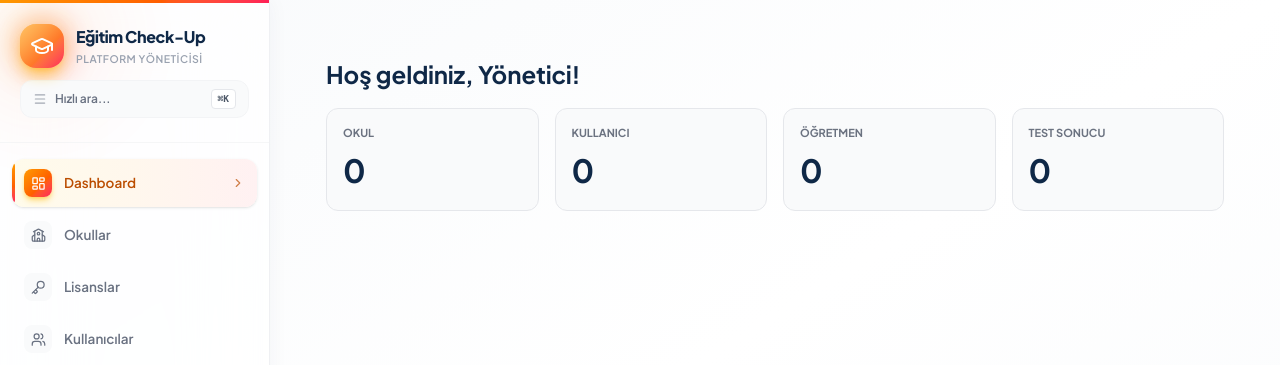
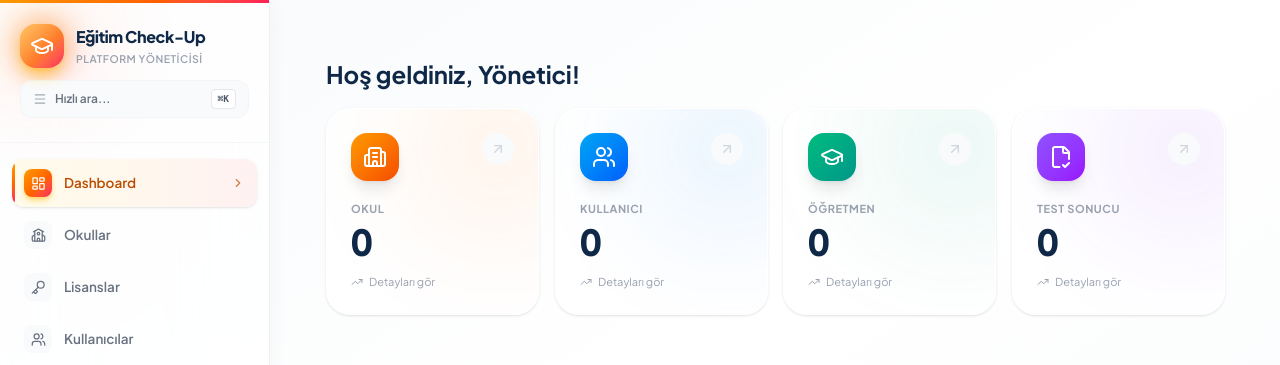
Before and after one commit to Ahmet571-es/egitim-checkup-pro, a Next.js app: page /admin/dashboard in a window 1280 px wide. Shown: the top 365 px of the page. Built offline with nearby package versions, Linux system fonts and the light colour scheme; no server answers; the database is empty.

Commit message:
diag step1: TiltStatCard ekle — eğer 500 dönerse bug burada

```diff
--- a/src/app/(panels)/admin/dashboard/page.tsx
+++ b/src/app/(panels)/admin/dashboard/page.tsx
@@ -1,8 +1,10 @@
 /**
- * Admin Dashboard — DİAGNOSTİK MOD (minimal)
+ * Admin Dashboard — DİAGNOSTİK ADIM 1: TiltStatCard ekle
  */
+import { Building2, Users, GraduationCap, FileCheck2 } from 'lucide-react';
 import { createClient } from '@/lib/supabase/server';
 import { getCurrentProfile } from '@/lib/actions/auth';
+import TiltStatCard from '@/components/ui/TiltStatCard';
 
 export const dynamic = 'force-dynamic';
 
@@ -48,21 +50,19 @@ export default async function Page() {
       )}
       <div style={{ display: 'grid', gridTemplateColumns: 'repeat(4, 1fr)', gap: 16 }}>
         {[
-          { label: 'Okul', value: stats.schools },
-          { label: 'Kullanıcı', value: stats.users },
-          { label: 'Öğretmen', value: stats.teachers },
-          { label: 'Test Sonucu', value: stats.results },
-        ].map((s) => (
-          <div key={s.label} style={{
-            padding: 16, borderRadius: 12, background: '#f9fafb', border: '1px solid #e5e7eb',
-          }}>
-            <div style={{ fontSize: 11, color: '#6b7280', textTransform: 'uppercase', fontWeight: 'bold' }}>
-              {s.label}
-            </div>
-            <div style={{ fontSize: 32, fontWeight: 'bold', color: '#0f2847', marginTop: 4 }}>
-              {s.value}
-            </div>
-          </div>
+          { label: 'Okul', value: stats.schools, icon: Building2, gradient: 'from-amber-500 to-orange-600' },
+          { label: 'Kullanıcı', value: stats.users, icon: Users, gradient: 'from-sky-500 to-blue-600' },
+          { label: 'Öğretmen', value: stats.teachers, icon: GraduationCap, gradient: 'from-emerald-500 to-teal-600' },
+          { label: 'Test Sonucu', value: stats.results, icon: FileCheck2, gradient: 'from-violet-500 to-purple-600' },
+        ].map((s, idx) => (
+          <TiltStatCard
+            key={s.label}
+            label={s.label}
+            value={s.value}
+            icon={s.icon}
+            gradient={s.gradient}
+            delay={100 + idx * 80}
+          />
         ))}
       </div>
     </div>
```
